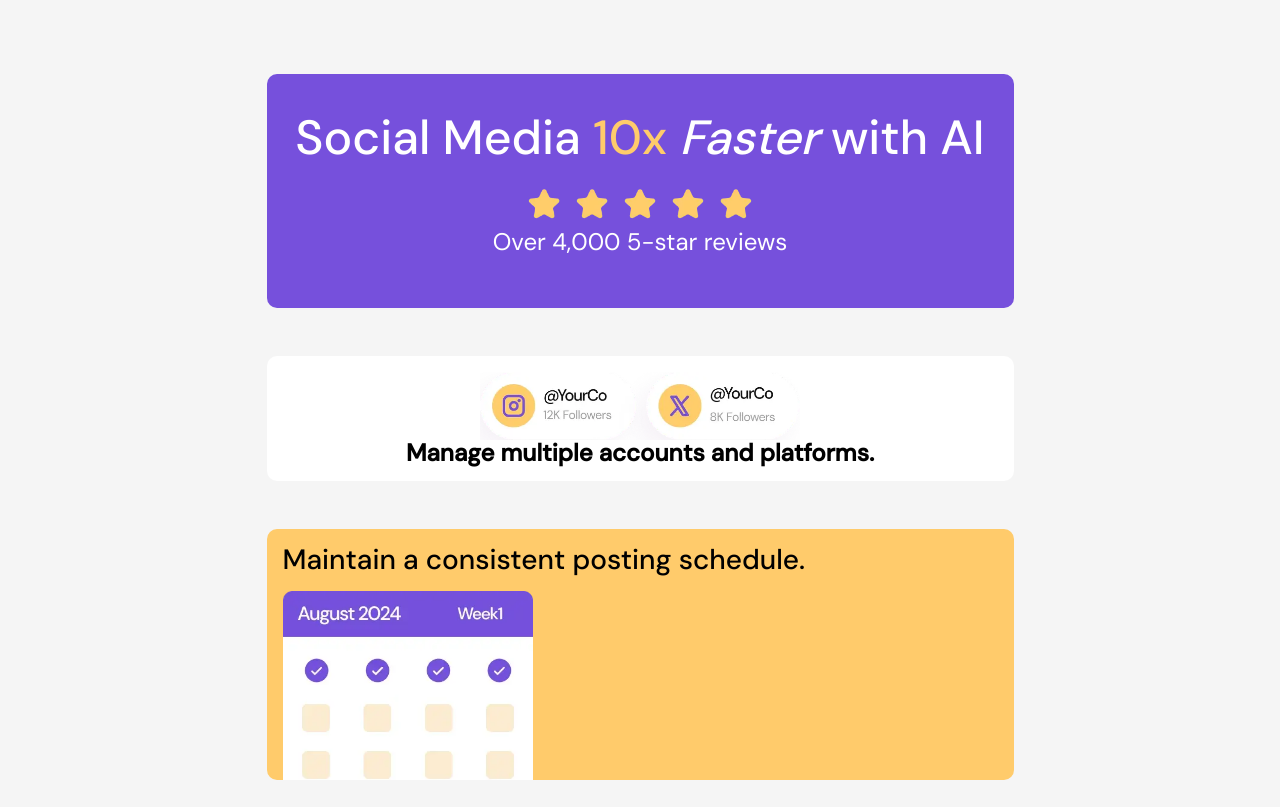
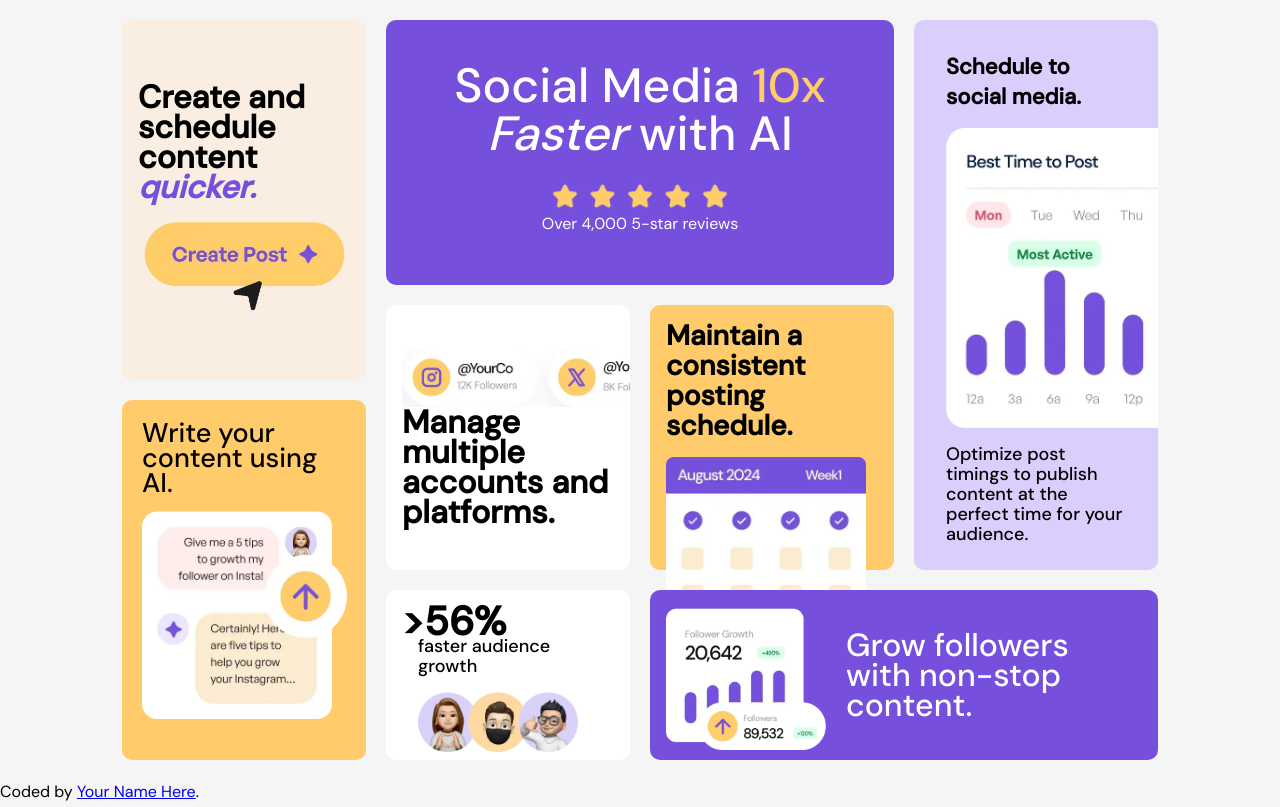
Before and after one commit to lozukka/bento-FMChallenge, a plain HTML site: page index.html in a window 1280 px wide. Shown: the top 807 px of the page. Drawn offline with Linux system fonts and the light colour scheme.

Commit message:
grid on desktop

```diff
--- a/styles.css
+++ b/styles.css
@@ -4,7 +4,7 @@
   box-sizing: border-box;
 }
 
-:root{
+:root {
   --color-purple-100: hsl(254, 88%, 90%);
   --color-purple-500: hsl(256, 67%, 59%);
   --color-yellow-100: hsl(31, 66%, 93%);
@@ -15,26 +15,26 @@
 /* dm-sans-regular - latin */
 @font-face {
   font-display: swap; /* Check https://developer.mozilla.org/en-US/docs/Web/CSS/@font-face/font-display for other options. */
-    font-family: 'DM Sans';
+  font-family: "DM Sans";
   font-style: normal;
   font-weight: 400;
-    src: url('assets/fonts/dm-sans-v15-latin-regular.woff2') format('woff2'); /* Chrome 36+, Opera 23+, Firefox 39+, Safari 12+, iOS 10+ */
+  src: url("assets/fonts/dm-sans-v15-latin-regular.woff2") format("woff2"); /* Chrome 36+, Opera 23+, Firefox 39+, Safari 12+, iOS 10+ */
 }
 /* dm-sans-500 - latin */
 @font-face {
   font-display: swap; /* Check https://developer.mozilla.org/en-US/docs/Web/CSS/@font-face/font-display for other options. */
-    font-family: 'DM Sans';
+  font-family: "DM Sans";
   font-style: normal;
   font-weight: 500;
-    src: url('assets/fonts/dm-sans-v15-latin-500.woff2') format('woff2'); /* Chrome 36+, Opera 23+, Firefox 39+, Safari 12+, iOS 10+ */
+  src: url("assets/fonts/dm-sans-v15-latin-500.woff2") format("woff2"); /* Chrome 36+, Opera 23+, Firefox 39+, Safari 12+, iOS 10+ */
 }
 
 body {
-    font-family: 'DM Sans', sans-serif;
+  font-family: "DM Sans", sans-serif;
   font-size: 16px;
   line-height: 1.5;
   font-weight: 400;
-    background-color: rgba(245,245,245,255);
+  background-color: rgba(245, 245, 245, 255);
 }
 
 #cards {
@@ -43,14 +43,13 @@ body {
   width: 350px;
   justify-content: center;
   align-items: center;
-    margin: 50px auto;
+  margin: 20px auto;
 }
 /*CARD 1*/
 #card1 {
   margin: 1.5rem auto;
   background-color: var(--color-purple-500);
-    width: 100%;
-    /*max-width: 350px;*/
+  width: 350px;
   display: flex;
   flex-direction: column;
   justify-content: center;
@@ -58,12 +57,13 @@ body {
   text-align: center;
   border-radius: 10px;
   padding: 1rem;
-    @media (min-width: 1440px){
+  @media (min-width: 1280px) {
     grid-column: span 2 / span 2;
     grid-row: span 3 / span 3;
     grid-column-start: 2;
     grid-row-start: 1;
     height: 100%;
+    width: 100%;
   }
 }
 
@@ -82,73 +82,91 @@ body {
 #card1 img {
   width: 230px;
   height: auto;
+  @media (min-width: 1280px) {
+    width: 180px;
+  }
 }
 
 #card1 p {
   color: var(--color-white);
   margin-bottom: 2rem;
   font-size: 1.5rem;
+  @media (min-width: 1280px) {
+    font-size: 1rem;
+  }
 }
 
 /*CARD 2*/
 #card2 {
   background-color: var(--color-white);
   margin: 1.5rem auto;
-    width: 100%;
-    /*max-width: 350px;*/
+  width: 350px;
   display: flex;
   flex-direction: column;
   justify-content: center;
   align-items: center;
   border-radius: 10px;
   padding: 1rem;
-    @media (min-width: 1440px){
+  @media (min-width: 1280px) {
     grid-row: span 3 / span 3;
     grid-column-start: 2;
     grid-row-start: 4;
     height: 100%;
+    width: 100%;
+    align-items: start;
+    overflow: hidden;
   }
 }
 
 #card2 img {
   width: 320px;
   height: auto;
+  @media (min-width: 1280px) {
+    overflow: clip;
+    width: 280px;
+  }
 }
 
 #card2 h2 {
   font-size: 24px;
   line-height: 25px;
+  @media (min-width: 1280px) {
+    font-size: 2rem;
+    line-height: 30px;
+  }
 }
 
 /*CARD 3*/
 #card3 {
   background-color: var(--color-yellow-500);
   margin: 1.5rem auto;
-    width: 100%;
-    /*max-width: 350px;*/
+  width: 350px;
   display: flex;
   flex-direction: column;
   border-radius: 10px;
   padding: 1rem;
   padding-bottom: 0;
-    @media (min-width: 1440px){
+  @media (min-width: 1280px) {
     grid-row: span 3 / span 3;
     grid-column-start: 3;
     grid-row-start: 4;
     height: 100%;
+    width: 100%;
   }
 }
 
 #card3 h2 {
   font-size: 28px;
   line-height: 30px;
-    font-weight: 500;
 }
 
 #card3 img {
   width: 250px;
   height: auto;
   margin-top: 1rem;
+  @media (min-width: 1280px) {
+    width: 200px;
+  }
 }
 
 /*CARD 4*/
@@ -156,19 +174,23 @@ body {
 #card4 {
   background-color: var(--color-purple-100);
   margin: 1.5rem auto;
-    width: 100%;
-    /*max-width: 350px;*/
+  width: 350px;
   display: flex;
   flex-direction: column;
   text-align: center;
   border-radius: 10px;
   padding: 1rem;
   padding-bottom: 0;
-    @media (min-width: 1440px){
+  @media (min-width: 1280px) {
     grid-row: span 6 / span 6;
     grid-column-start: 4;
     grid-row-start: 1;
     height: 100%;
+    width: 100%;
+    justify-content: start;
+    align-items: start;
+    text-align: left;
+    overflow: hidden;
   }
 }
 
@@ -177,6 +199,14 @@ body {
   line-height: 30px;
   font-weight: 600;
   margin: 1rem;
+}
+
+@media (min-width: 1280px) {
+  #card4 img {
+    overflow: clip;
+    height: 300px;
+    margin-left: 1rem;
+  }
 }
 
 #card4 p {
@@ -190,20 +220,23 @@ body {
 #card5 {
   background-color: var(--color-purple-500);
   margin: 1.5rem auto;
-    width: 100%;
-    /*max-width: 350px;*/
+  width: 350px;
   display: flex;
   flex-direction: column;
   text-align: center;
   border-radius: 10px;
   padding: 1rem;
   padding-bottom: 0;
-    @media (min-width: 1440px){
+  @media (min-width: 1280px) {
     grid-column: span 2 / span 2;
     grid-row: span 2 / span 2;
     grid-column-start: 3;
     grid-row-start: 7;
     height: 100%;
+    width: 100%;
+    flex-direction: row;
+    text-align: left;
+    padding: 0;
   }
 }
 
@@ -213,6 +246,12 @@ height: 100%;
   font-weight: 400;
   margin: 1rem;
   color: var(--color-white);
+  @media (min-width: 1280px) {
+    font-size: 2rem;
+    font-weight: 500;
+    align-self: center;
+    margin: 1.25rem;
+  }
 }
 
 #card5 img {
@@ -220,6 +259,10 @@ height: 100%;
   height: auto;
   margin-top: 0.5rem;
   align-self: center;
+  @media (min-width: 1280px) {
+    width: 160px;
+    margin-left: 1rem;
+  }
 }
 
 /*CARD 6*/
@@ -227,17 +270,18 @@ height: 100%;
 #card6 {
   background-color: var(--color-white);
   margin: 1.5rem auto;
-    width: 100%;
-    /*max-width: 350px;*/
+
+  width: 350px;
   display: flex;
   flex-direction: column;
   border-radius: 10px;
   padding: 1rem;
-    @media (min-width: 1440px){
+  @media (min-width: 1280px) {
     grid-row: span 2 / span 2;
     grid-column-start: 2;
     grid-row-start: 7;
     height: 100%;
+    width: 100%;
   }
 }
 
@@ -246,6 +290,10 @@ height: 100%;
   line-height: 30px;
   font-weight: 600;
   margin: 1rem;
+  @media (min-width: 1280px) {
+    font-size: 40px;
+    margin: 0;
+  }
 }
 
 #card6 p {
@@ -273,9 +321,13 @@ height: 100%;
   flex-direction: column;
   border-radius: 10px;
   padding: 1rem;
-    @media (min-width: 1440px){
+  @media (min-width: 1280px) {
     grid-row: span 4 / span 4;
     height: 100%;
+    margin: 0;
+    justify-content: center;
+    align-items: center;
+    gap: 20px;
   }
 }
 
@@ -284,6 +336,10 @@ height: 100%;
   line-height: 30px;
   font-weight: 600;
   margin: 1rem;
+  @media (min-width: 1280px) {
+    margin: 0;
+    font-size: 2rem;
+  }
 }
 
 #card7 i {
@@ -294,6 +350,9 @@ height: 100%;
   width: 200px;
   height: auto;
   margin-left: 1rem;
+  @media (min-width: 1280px) {
+    margin: 0;
+  }
 }
 
 /*CARD 8*/
@@ -307,7 +366,7 @@ height: 100%;
   flex-direction: column;
   border-radius: 10px;
   padding: 1.25rem;
-    @media (min-width: 1440px){
+  @media (min-width: 1280px) {
     grid-row: span 4 / span 4;
     grid-column-start: 1;
     grid-row-start: 5;
@@ -319,7 +378,9 @@ height: 100%;
   font-size: 27px;
   line-height: 25px;
   font-weight: 500;
-
+  @media (min-width: 1280px) {
+    font-weight: 500;
+  }
 }
 
 #card8 img {
@@ -328,13 +389,12 @@ height: 100%;
   margin-top: 1rem;
 }
 
-@media (min-width: 1440px) {
+@media (min-width: 1280px) {
   #cards {
-        grid-template-columns: repeat(4, 320px);
-        grid-template-rows: repeat(8, 100px);
+    grid-template-columns: repeat(4, 244px);
+    grid-template-rows: repeat(8, 75px);
     grid-column-gap: 20px;
     grid-row-gap: 20px;
-
   }
 }
 
```
Lines whose indentation alone changed are shown as unchanged.
